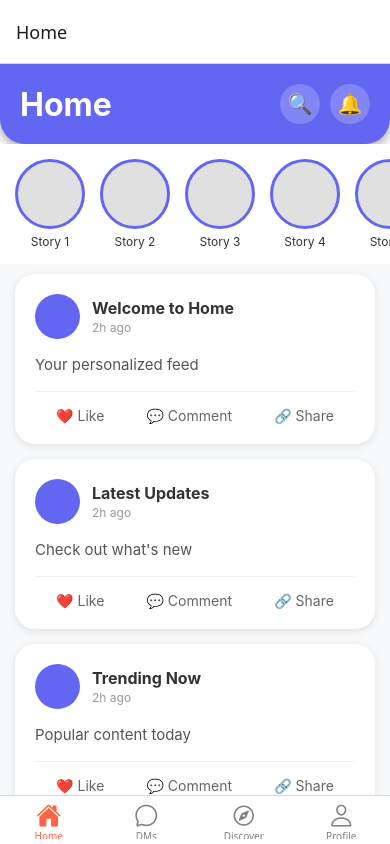
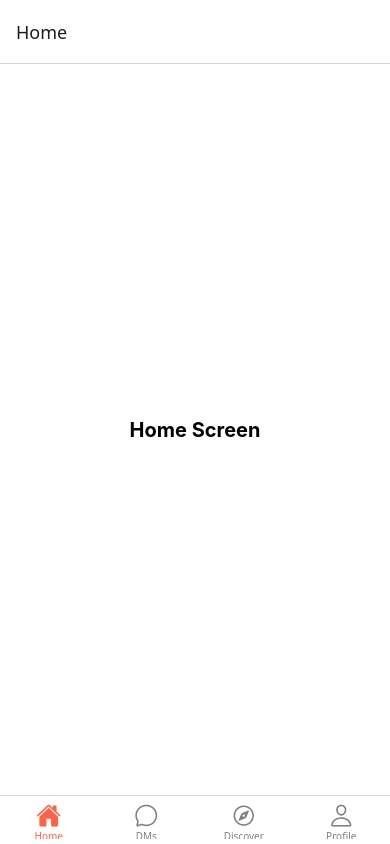
Before and after one commit to Shikhar-web25/Vconnect, a React Native app: screen /Home in a window 390 px wide. Built offline with nearby package versions, Linux system fonts and the light colour scheme.

Commit message:
Refactored HomeScreen
Removed complex animations and posts feed, simplified to a fade-in effect for the Home Screen.

```diff
--- a/src/screens/HomeScreen.tsx
+++ b/src/screens/HomeScreen.tsx
@@ -1,182 +1,23 @@
-import React, { useEffect, useRef, useState } from 'react';
-import {
-  View,
-  Text,
-  StyleSheet,
-  Animated,
-  ScrollView,
-  RefreshControl,
-  TouchableOpacity,
-  StatusBar,
-  Dimensions,
-  Platform,
-} from 'react-native';
-import { BlurView } from '@react-native-community/blur';
-
-const { width, height } = Dimensions.get('window');
+import React, { useEffect, useRef } from 'react';
+import { View, Text, StyleSheet, Animated } from 'react-native';
 
 const HomeScreen = () => {
     const fadeAnim = useRef(new Animated.Value(0)).current;
-  const slideAnim = useRef(new Animated.Value(50)).current;
-  const scaleAnim = useRef(new Animated.Value(0.9)).current;
-  const [refreshing, setRefreshing] = useState(false);
-  const [posts, setPosts] = useState([
-    { id: 1, title: 'Welcome to Home', content: 'Your personalized feed' },
-    { id: 2, title: 'Latest Updates', content: 'Check out what\'s new' },
-    { id: 3, title: 'Trending Now', content: 'Popular content today' },
-  ]);
 
     useEffect(() => {
-    // Entrance animations
-    Animated.parallel([
+        // Simple fade-in animation
         Animated.timing(fadeAnim, {
             toValue: 1,
-        duration: 800,
-        useNativeDriver: true,
-      }),
-      Animated.spring(slideAnim, {
-        toValue: 0,
-        friction: 8,
-        tension: 40,
-        useNativeDriver: true,
-      }),
-      Animated.spring(scaleAnim, {
-        toValue: 1,
-        friction: 6,
-        tension: 40,
-        useNativeDriver: true,
-      }),
-    ]).start();
-  }, []);
-
-  const onRefresh = React.useCallback(() => {
-    setRefreshing(true);
-    // Simulate data refresh
-    setTimeout(() => {
-      setRefreshing(false);
-    }, 2000);
-  }, []);
-
-  const renderPost = (post: any, index: number) => {
-    const cardAnim = useRef(new Animated.Value(0)).current;
-
-    useEffect(() => {
-      Animated.timing(cardAnim, {
-        toValue: 1,
             duration: 500,
-        delay: index * 100,
             useNativeDriver: true,
         }).start();
     }, []);
 
     return (
-      <Animated.View
-        key={post.id}
-        style={[
-          styles.postCard,
-          {
-            opacity: cardAnim,
-            transform: [
-              {
-                translateY: cardAnim.interpolate({
-                  inputRange: [0, 1],
-                  outputRange: [30, 0],
-                }),
-              },
-            ],
-          },
-        ]}
-      >
-        <TouchableOpacity activeOpacity={0.8}>
-          <View style={styles.postHeader}>
-            <View style={styles.avatar} />
-            <View style={styles.postInfo}>
-              <Text style={styles.postTitle}>{post.title}</Text>
-              <Text style={styles.postTime}>2h ago</Text>
-            </View>
-          </View>
-          <Text style={styles.postContent}>{post.content}</Text>
-          <View style={styles.postActions}>
-            <TouchableOpacity style={styles.actionButton}>
-              <Text style={styles.actionText}>❤️ Like</Text>
-            </TouchableOpacity>
-            <TouchableOpacity style={styles.actionButton}>
-              <Text style={styles.actionText}>💬 Comment</Text>
-            </TouchableOpacity>
-            <TouchableOpacity style={styles.actionButton}>
-              <Text style={styles.actionText}>🔗 Share</Text>
-            </TouchableOpacity>
-          </View>
-        </TouchableOpacity>
-      </Animated.View>
-    );
-  };
-
-  return (
         <View style={styles.container}>
-      <StatusBar barStyle="light-content" backgroundColor="#6366f1" />
-
-      {/* Animated Header */}
-      <Animated.View
-        style={[
-          styles.header,
-          {
-            opacity: fadeAnim,
-            transform: [{ translateY: slideAnim }],
-          },
-        ]}
-      >
-        <View style={styles.headerContent}>
-          <Text style={styles.headerTitle}>Home</Text>
-          <View style={styles.headerActions}>
-            <TouchableOpacity style={styles.headerButton}>
-              <Text style={styles.headerButtonText}>🔍</Text>
-            </TouchableOpacity>
-            <TouchableOpacity style={styles.headerButton}>
-              <Text style={styles.headerButtonText}>🔔</Text>
-            </TouchableOpacity>
-          </View>
-        </View>
-      </Animated.View>
-
-      {/* Content */}
-      <ScrollView
-        style={styles.content}
-        refreshControl={
-          <RefreshControl
-            refreshing={refreshing}
-            onRefresh={onRefresh}
-            tintColor="#6366f1"
-            colors={['#6366f1']}
-          />
-        }
-      >
-        <Animated.View
-          style={{
-            opacity: scaleAnim,
-            transform: [{ scale: scaleAnim }],
-          }}
-        >
-          {/* Stories Section */}
-          <View style={styles.storiesSection}>
-            <ScrollView horizontal showsHorizontalScrollIndicator={false}>
-              {[1, 2, 3, 4, 5].map((item) => (
-                <TouchableOpacity key={item} style={styles.storyItem}>
-                  <View style={styles.storyAvatar}>
-                    <View style={styles.storyRing} />
-                  </View>
-                  <Text style={styles.storyName}>Story {item}</Text>
-                </TouchableOpacity>
-              ))}
-            </ScrollView>
-          </View>
-
-          {/* Posts Feed */}
-          <View style={styles.feed}>
-            {posts.map((post, index) => renderPost(post, index))}
-          </View>
-        </Animated.View>
-      </ScrollView>
+            <Animated.Text style={[styles.text, { opacity: fadeAnim }]}>
+                Home Screen
+            </Animated.Text>
         </View>
     );
 };
@@ -184,137 +25,13 @@
 const styles = StyleSheet.create({
     container: {
         flex: 1,
-    backgroundColor: '#f8f9fa',
-  },
-  header: {
-    backgroundColor: '#6366f1',
-    paddingTop: Platform.OS === 'ios' ? 50 : 20,
-    paddingBottom: 20,
-    paddingHorizontal: 20,
-    borderBottomLeftRadius: 25,
-    borderBottomRightRadius: 25,
-    shadowColor: '#000',
-    shadowOffset: { width: 0, height: 4 },
-    shadowOpacity: 0.3,
-    shadowRadius: 8,
-    elevation: 8,
-  },
-  headerContent: {
-    flexDirection: 'row',
-    justifyContent: 'space-between',
-    alignItems: 'center',
-  },
-  headerTitle: {
-    fontSize: 32,
-    fontWeight: 'bold',
-    color: '#fff',
-  },
-  headerActions: {
-    flexDirection: 'row',
-    gap: 10,
-  },
-  headerButton: {
-    width: 40,
-    height: 40,
-    borderRadius: 20,
-    backgroundColor: 'rgba(255, 255, 255, 0.2)',
         justifyContent: 'center',
         alignItems: 'center',
+        backgroundColor: '#fff',
     },
-  headerButtonText: {
+    text: {
         fontSize: 20,
-  },
-  content: {
-    flex: 1,
-  },
-  storiesSection: {
-    paddingVertical: 15,
-    paddingLeft: 15,
-    backgroundColor: '#fff',
-    marginBottom: 10,
-  },
-  storyItem: {
-    alignItems: 'center',
-    marginRight: 15,
-  },
-  storyAvatar: {
-    width: 70,
-    height: 70,
-    borderRadius: 35,
-    justifyContent: 'center',
-    alignItems: 'center',
-  },
-  storyRing: {
-    width: 70,
-    height: 70,
-    borderRadius: 35,
-    backgroundColor: '#e0e0e0',
-    borderWidth: 3,
-    borderColor: '#6366f1',
-  },
-  storyName: {
-    fontSize: 12,
-    marginTop: 5,
-    color: '#333',
-  },
-  feed: {
-    paddingHorizontal: 15,
-  },
-  postCard: {
-    backgroundColor: '#fff',
-    borderRadius: 20,
-    padding: 20,
-    marginBottom: 15,
-    shadowColor: '#000',
-    shadowOffset: { width: 0, height: 2 },
-    shadowOpacity: 0.1,
-    shadowRadius: 8,
-    elevation: 5,
-  },
-  postHeader: {
-    flexDirection: 'row',
-    alignItems: 'center',
-    marginBottom: 15,
-  },
-  avatar: {
-    width: 45,
-    height: 45,
-    borderRadius: 22.5,
-    backgroundColor: '#6366f1',
-  },
-  postInfo: {
-    marginLeft: 12,
-  },
-  postTitle: {
-    fontSize: 16,
         fontWeight: 'bold',
-    color: '#333',
-  },
-  postTime: {
-    fontSize: 12,
-    color: '#999',
-    marginTop: 2,
-  },
-  postContent: {
-    fontSize: 15,
-    color: '#555',
-    lineHeight: 22,
-    marginBottom: 15,
-  },
-  postActions: {
-    flexDirection: 'row',
-    justifyContent: 'space-around',
-    paddingTop: 15,
-    borderTopWidth: 1,
-    borderTopColor: '#f0f0f0',
-  },
-  actionButton: {
-    flexDirection: 'row',
-    alignItems: 'center',
-  },
-  actionText: {
-    fontSize: 14,
-    color: '#666',
     },
 });
 
```
Lines whose indentation alone changed are shown as unchanged.
